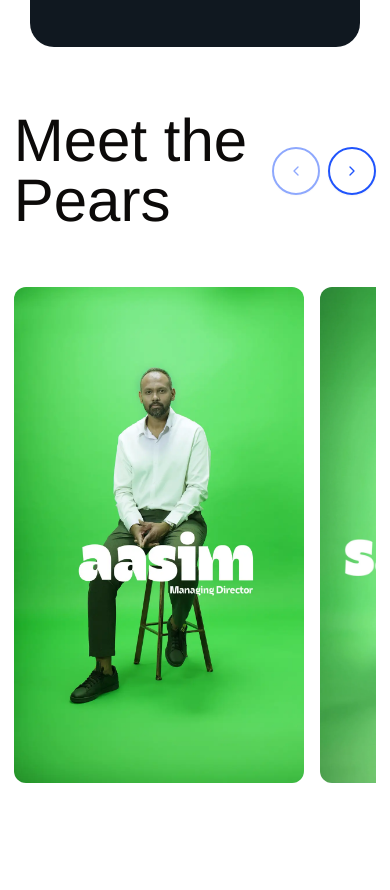
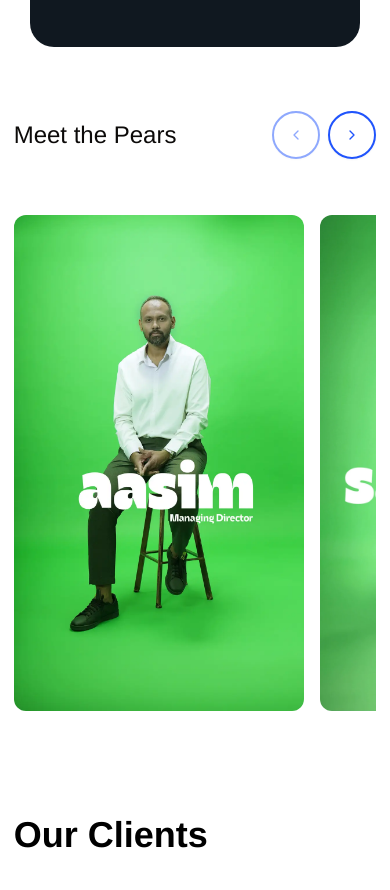
Before and after one commit to developers-xntric/LPS-Brands, a Next.js app: page /about-us in a window 390 px wide. Shown: the part 3950-4840 px from the top of the page. Built offline with nearby package versions, Linux system fonts and the light colour scheme; a web font is replaced by a local one.

Commit message:
Meet the brands

```diff
--- a/src/app/page.tsx
+++ b/src/app/page.tsx
@@ -14,9 +14,9 @@ export default function Home() {
       {/* <HeroSection /> */}
       {/* <FeaturedWorks /> */}
       {/* <GlobalPresence /> */}
-      <Industries />
+      {/* <Industries /> */}
+      {/* <MeetThePears /> */}
       {/*
-      <MeetThePears />
       <ArticlesCarousel />
       <Wrapper>
         <BlogsSection isVideos={true} />
--- a/src/components/home/meet-the-pears.tsx
+++ b/src/components/home/meet-the-pears.tsx
@@ -30,7 +30,7 @@ export function MeetThePears() {
     return (
         <Wrapper>
             <div className="flex items-center justify-between mb-4">
-                <h2 className="text-6xl font-normal text-foreground">Meet the Pears</h2>
+                <h2 className="text-2xl md:text-4xl lg:text-6xl font-normal text-foreground">Meet the Pears</h2>
 
                 <div className="flex gap-2">
                     <Button
```
